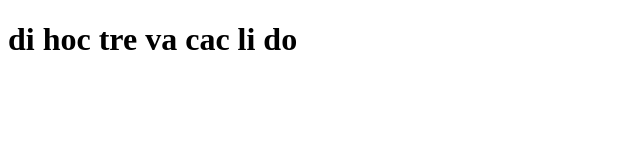
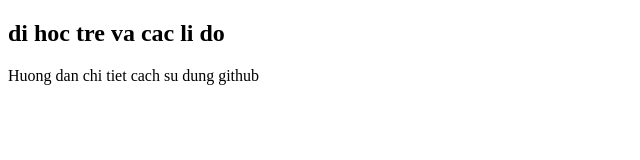
Before and after one commit to Hoangnt1209/test_for_repo, a plain HTML site: page index.html in a window 1280 px wide. Shown: the whole page, without its empty margins (0-640 px from the left). Drawn offline with Linux system fonts and the light colour scheme.

Commit message:
sua loi cua index.html\

```diff
--- a/index.html
+++ b/index.html
@@ -1,4 +1,5 @@
 <!DOCTYPE html>
 <head>
-    <h1>di hoc tre va cac li do</h1>
+    <h2>di hoc tre va cac li do</h2>
+    <p>Huong  dan chi tiet cach su dung github</p>
 </head>
```
